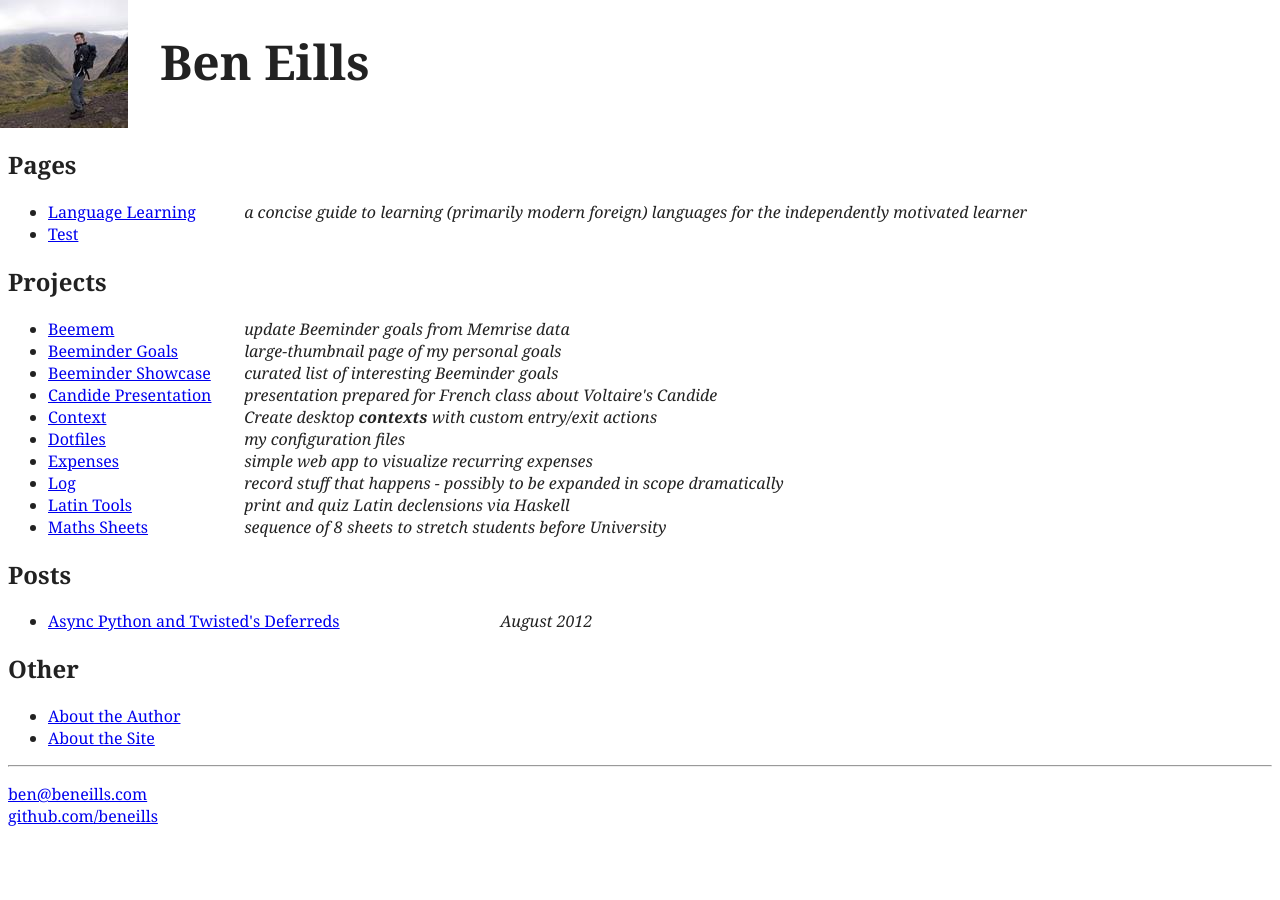
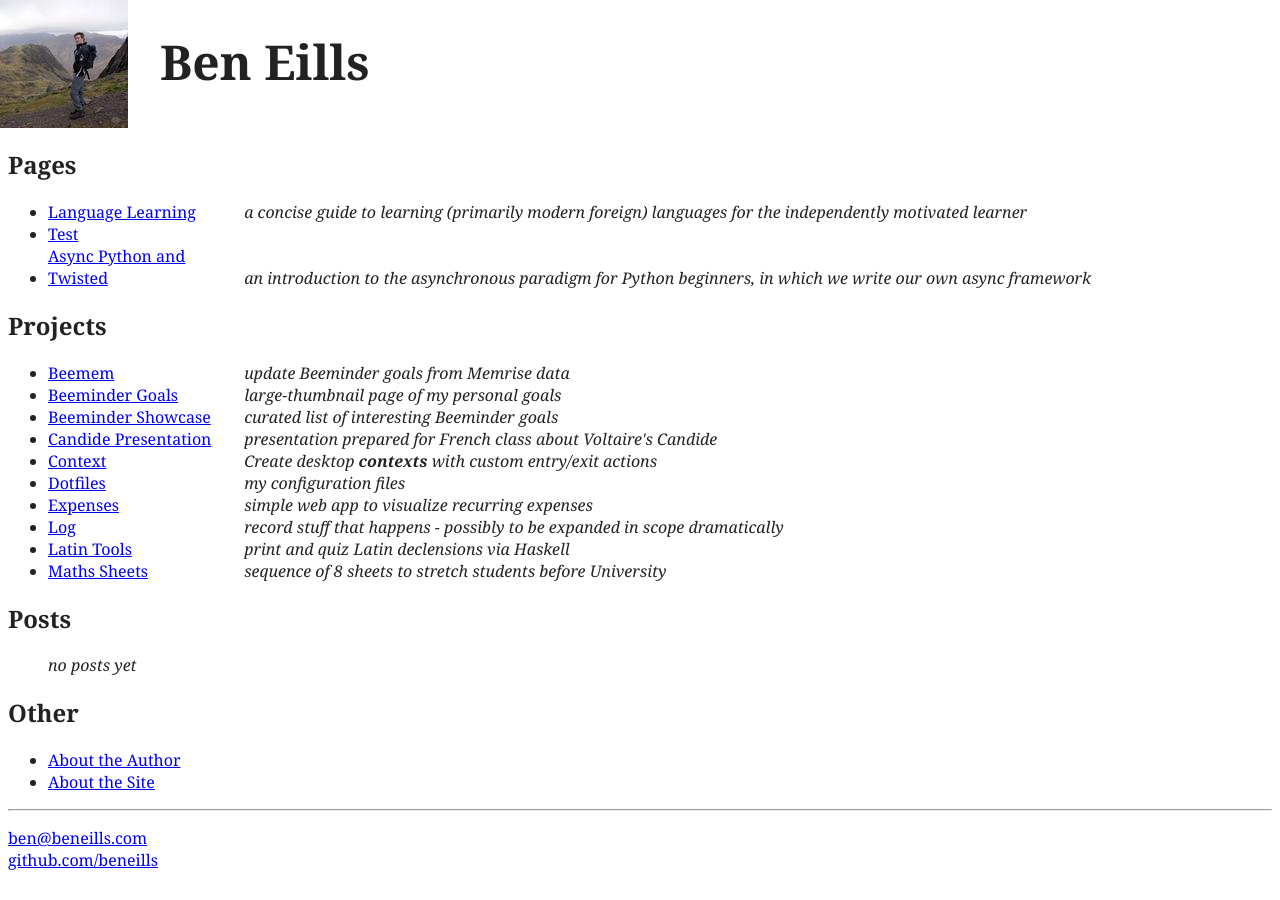
Before and after one commit to beneills/website, a Jekyll site: the page built from index.html, in a window 1280 px wide. Built offline with Jekyll 4.4.1, drawn with Linux system fonts in a browser that asks for light colours; nearby versions of some CDN libraries; Markdown is read by kramdown in place of the engine named in the settings.

Commit message:
twisted tutorial post -> page

```diff
--- a/_posts/2012-08-01-twisted-tutorial.markdown
+++ b/pages/twisted-tutorial.md
@@ -1,6 +1,7 @@
 ---
 layout: post
-title: Async Python and Twisted's Deferreds
+title: Async Python and Twisted
+description: an introduction to the asynchronous paradigm for Python beginners, in which we write our own async framework
 completion: add archive
 ---
 
```
